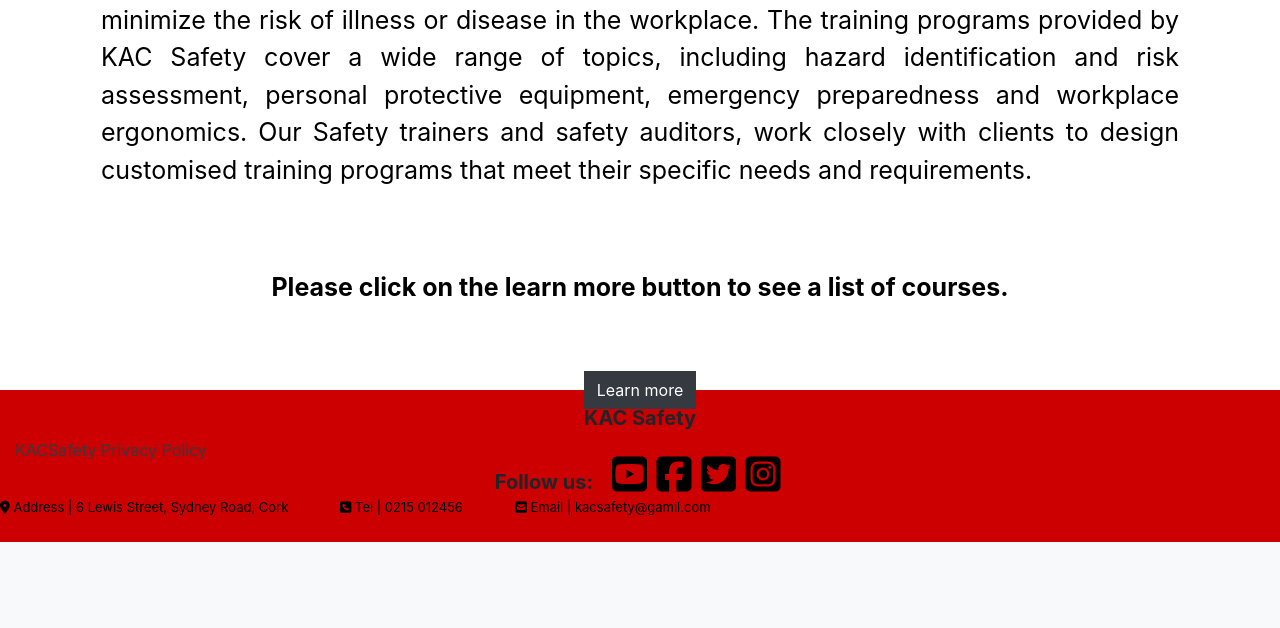
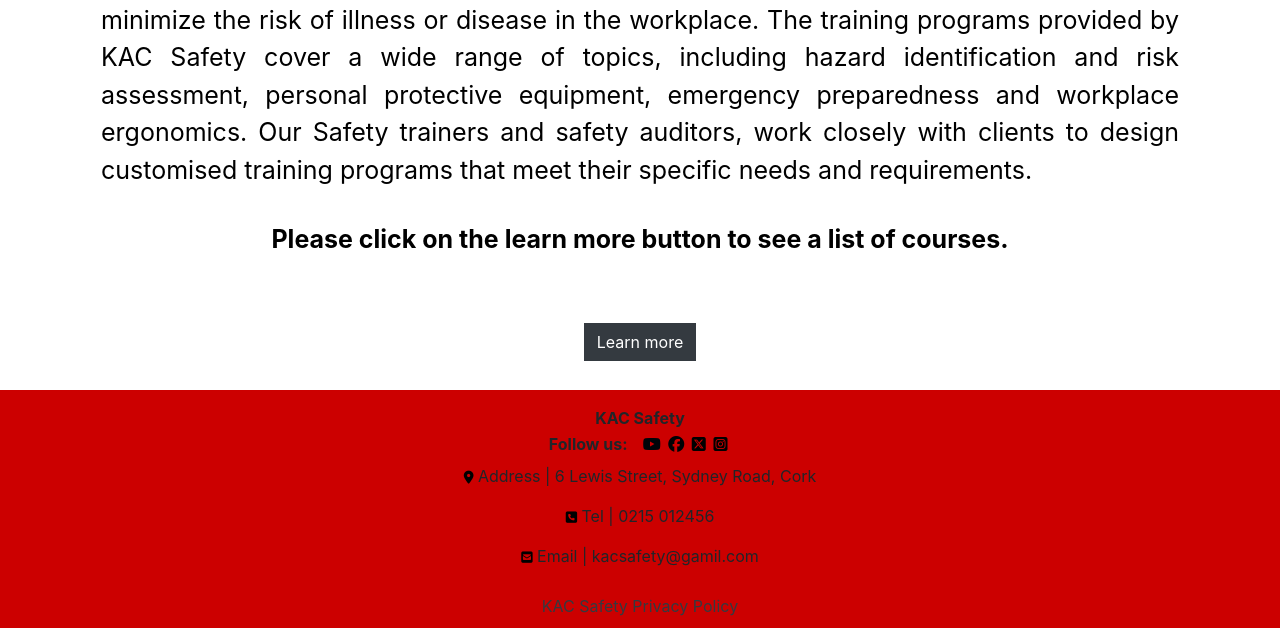
Before and after one commit to NBJIN/kacsafetya, a Django app: page / in a window 1280 px wide. Shown: the part 702-1330 px from the top of the page. Before the commit the page ends 1244 px from the top, so only its background shows below. Run offline with Django 3.2, Linux system fonts and the light colour scheme; some libraries are stand-ins or nearby versions.

Commit message:
Styling for Footer
base.html alter spacing in footer so that its less cluttered and
all text centered to make it more readable.
index.html remove extra spacing at the end of the paragraph towards
the end of the page.
base.css comment out styling for row-footer1, 2 and 3.  Add padding
to row-footer2. Also added padding underneath the company name in
the footer.
Add a background color of red to the footer container so that the
footer is all red instead of a line of  red, white and red.

```diff
--- a/landing/templates/landing/index.html
+++ b/landing/templates/landing/index.html
@@ -34,9 +34,6 @@
             and risk assessment, personal protective equipment, emergency preparedness and workplace ergonomics.
             Our Safety trainers and safety auditors, work closely with clients to design customised training programs
             that meet their specific needs and requirements.</p>
-        <br>
-        <br>
-
         <p class="paragraphstyle"><strong>Please click on the learn more button to see a list of courses.</strong></p>
         <p>
             <a class="btn btn-dark rounded-0 mt-5" href="{% url 'all_courses' %}" role="button">Learn more</a>
--- a/static/css/base.css
+++ b/static/css/base.css
@@ -119,19 +119,29 @@ body {
     transform: translate(-50%, -50%);
 }
 
-.row-footer1 {
+/* .row-footer1 {
     background-color: #CC0000;
     height: 6vh;
+    padding-bottom: 10px;
 }
 
 .row-footer2 {
     background-color: #CC0000;
-    height: 7vh;
+    height: 6vh;
 }
 
 .row-footer3 {
     background-color: #CC0000;
     height: 6vh;
+
+} */
+.row-footer2 {
+    padding-bottom: 10px;
+}
+
+.footer-heading {
+    padding-bottom: 10px;
+    padding-bottom: 5px;
 }
 
 .fab {
@@ -149,6 +159,7 @@ body {
     padding-left: 0px;
     margin-right: 0;
     margin-left: 0;
+
 }
 
 .container-fluidfooter {
@@ -157,6 +168,7 @@ body {
     padding-left: 0px;
     margin-right: auto;
     margin-left: auto;
+    background-color: #CC0000;
 }
 
 .nav-link-allcourses,
@@ -580,6 +592,9 @@ input[name='q']::placeholder {
 
 /* For larger to medium screens size from 1200px wide and down */
 @media screen and (max-width: 1200px) {
+    .fontstyle {
+        font-size: 20px;
+    }
 
     }
 
@@ -589,6 +604,10 @@ input[name='q']::placeholder {
         .btn-continue {
            margin-left: 20px;
         }
+
+
+
+
 
     }
 
@@ -605,6 +624,7 @@ input[name='q']::placeholder {
         .main-container-logout {
             height: auto;
         }
+
 
 
         #discount-banner {
--- a/templates/base.html
+++ b/templates/base.html
@@ -200,33 +200,50 @@
     <div class="container-fluidfooter">
       <div class="row-footer1">
         <div class="col">
-          <p class="mb-0 text-center h5 font-weight-bold pt-3">KAC Safety</p>
-          <br>
-          <p class="m-0 text-center font-weight-bold h5">Follow us: &nbsp;&nbsp;
+          <p class="mb-0 text-center font-weight-bold pt-3 footer-heading">KAC Safety</p>
+
+          <p class="m-0 text-center font-weight-bold h6 row-footer2">Follow us: &nbsp;&nbsp;
             <a href="http://youtube.com" target="_blank" rel="noopener"
               aria-label="Visit our Youtube page (opens in new tab)"><i
-                class="fab fa-youtube-square ms-3 style-5 fa-2x"></i></a>&nbsp;
+                class="fab fa-brands fa-youtube ms-3 style-5 fa-1x" style="color: #010409;"></i></a>&nbsp;
             <a href="https://www.facebook.com/profile.php?id=100092925497637" target="_blank" rel="noopener"
-              aria-label="Visit our Facebook page (opens in new tab)"><i class="fab fa-facebook-square ms-3 fa-2x"></i></a>&nbsp;
+              aria-label="Visit our Facebook page (opens in new tab)"><i class="fab fa-brands fa-facebook ms-3 fa-1x" style="color: #000205;"></i></a>&nbsp;
             <a href="http://twitter.com" target="_blank" rel="noopener"
               aria-label="Visit our Twitter page (opens in new tab)"><i
-                class="fab fa-twitter-square ms-3 style-3 fa-2x"></i></a>&nbsp;
+                class="fab fa-brands fa-square-x-twitter ms-3 style-3 fa-1x" style="color: #000000;"></i></a>&nbsp;
             <a href="http://instagram.com" target="_blank" rel="noopener"
               aria-label="Visit our instagram page (opens in new tab)"><i
-                class="fab fa-instagram-square ms-3 style-4 fa-2x"></i></a>&nbsp;
+                class="fab fa-brands fa-square-instagram ms-3 style-4 fa-1x" style="color: #000000;"></i></a>&nbsp;
           </p>
+
+          <div class="col d-none d-sm-block text-center row-footer2">
+            <p><i class="fa-solid fa-location-dot"></i> Address | 6 Lewis Street, Sydney Road,
+              Cork </p>
+
+            <p><i class="fa-solid fa-square-phone"></i> Tel | 0215 012456</p>
+
+            <p><i class="fa-solid fa-square-envelope"></i> Email | kacsafety@gamil.com </p>
+          </div>
+          <div class="col-12 text-center text-center row-footer2">
+            <a href="https://www.privacypolicygenerator.info/live.php?token=zmHdguswao8kKftppsfkvcHKPxoikm5e"
+              class="text-dark" target="_blank">KAC Safety Privacy Policy</a>
+              <br>
+          </div>
         </div>
       </div>
 
-      <div class="row-footer2">
+    </div>
+  </footer>
+
+      <!-- <div class="row-footer2">
         <div class="col-12 text-center text-sm-left">
           <a href="https://www.privacypolicygenerator.info/live.php?token=zmHdguswao8kKftppsfkvcHKPxoikm5e"
-            class="text-dark" target="_blank">KACSafety Privacy Policy</a>
+            class="text-dark" target="_blank">KAC Safety Privacy Policy</a>
             <br>
         </div>
-      </div>
+      </div> -->
 
-      <div class="row-footer3">
+      <!-- <div class="row-footer3 text-center">
         <div class="col d-none d-sm-block">
           <p class="m-0 d-inline mr-5"><i class="fa-solid fa-location-dot"></i> Address | 6 Lewis Street, Sydney Road,
             Cork </p>
@@ -235,10 +252,50 @@
 
           <p class="m-0  d-inline mr-5"><i class="fa-solid fa-square-envelope"></i> Email | kacsafety@gamil.com </p>
         </div>
+      </div> -->
+
+
+
+
+
+  <!-- <footer class="mt-4">
+    <div class="container-fluidfooter">
+      <div class="row-footer1">
+        <div class="col-md-4">
+          <p class="text-center h5 font-weights-bold">KAC Safety</p>
+          <p class="text-center">
+            <a href="http://youtube.com" target="_blank" rel="noopener"
+            aria-label="Visit our Youtube page (opens in new tab)"><i
+              class="fab fa-brands fa-youtube ms-3 style-5 fa-2x" style="color: #010409;"></i></a>&nbsp;
+          <a href="https://www.facebook.com/profile.php?id=100092925497637" target="_blank" rel="noopener"
+            aria-label="Visit our Facebook page (opens in new tab)"><i class="fab fa-brands fa-facebook ms-3 fa-2x" style="color: #000205;"></i></a>&nbsp;
+          <a href="http://twitter.com" target="_blank" rel="noopener"
+            aria-label="Visit our Twitter page (opens in new tab)"><i
+              class="fab fa-brands fa-square-x-twitter ms-3 style-3 fa-2x" style="color: #000000;"></i></a>&nbsp;
+          <a href="http://instagram.com" target="_blank" rel="noopener"
+            aria-label="Visit our instagram page (opens in new tab)"><i
+              class="fab fa-brands fa-square-instagram ms-3 style-4 fa-2x" style="color: #000000;"></i></a>&nbsp;
+          </p>
+        </div>
+        <div class="col-md-4 text-center row-footer2">
+          <a href="https://www.privacypolicygenerator.info/live.php?token=zmHdguswao8kKftppsfkvcHKPxoikm5e"
+          class="text-dark" target="_blank">KACSafety Privacy Policy</a>
+        </div>
+        <div class="col-md-4 text-center row-footer3">
+          <p>
+            <i class="fa-solid fa-location-dot"></i> Address | 6 Lewis Street, Sydney Road, Cork
+          </p>
+          <p>
+            <i class="fa-solid fa-square-phone"></i> Tel | 0215 012456
+          </p>
+          <p>
+            <i class="fa-solid fa-square-envelope"></i> Email | kacsafety@gmail.com
+          </p>
+        </div>
       </div>
+    </div>
 
-    </div>
-  </footer>
+  </footer> -->
 
 </body>
 
```
